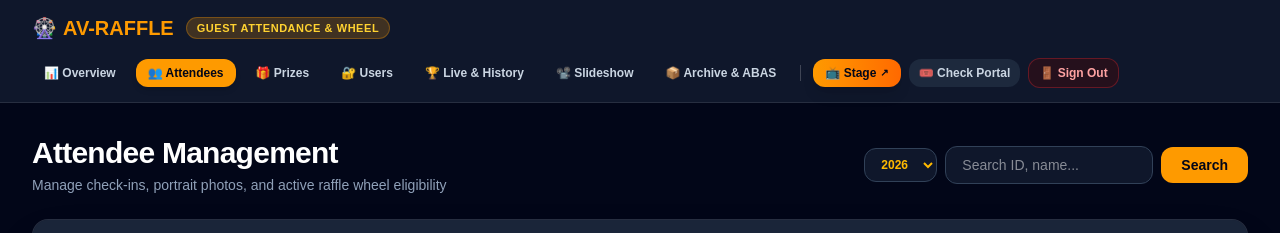
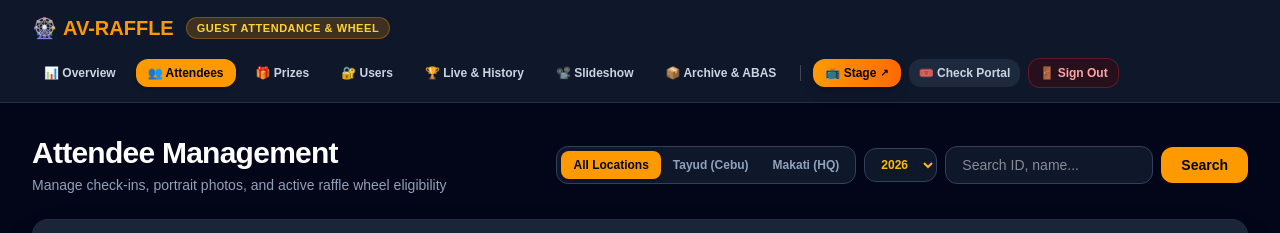
Before and after one commit to avegabros/avraffle, a Next.js app in the folder web/: page /admin/guests in a window 1280 px wide. Shown: the top 233 px of the page. Built offline with nearby package versions, Linux system fonts and the light colour scheme; no server answers; the database is empty.

Commit message:
feat(admin): restore location toggle filter on /admin/guests page

```diff
--- a/web/src/app/admin/guests/page.tsx
+++ b/web/src/app/admin/guests/page.tsx
@@ -164,9 +164,33 @@ export default function AdminGuestsPage() {
             }}
             className="flex flex-wrap items-center gap-2"
           >
+            <div className="flex bg-slate-900 border border-slate-700 rounded-xl overflow-hidden p-1">
+              {(['ALL', 'TAYUD', 'MAKATI'] as const).map((loc) => (
+                <button
+                  type="button"
+                  key={loc}
+                  onClick={() => {
+                    setSelectedLocation(loc);
+                    fetchGuests(search, loc, selectedYear);
+                  }}
+                  className={`px-3 py-1.5 rounded-lg text-xs font-bold transition ${
+                    selectedLocation === loc
+                      ? 'bg-amber-500 text-slate-950 font-black shadow'
+                      : 'text-slate-400 hover:text-white'
+                  }`}
+                >
+                  {loc === 'ALL' ? 'All Locations' : loc === 'TAYUD' ? 'Tayud (Cebu)' : 'Makati (HQ)'}
+                </button>
+              ))}
+            </div>
+
             <select
               value={selectedYear}
-              onChange={(e) => setSelectedYear(parseInt(e.target.value, 10))}
+              onChange={(e) => {
+                const yr = parseInt(e.target.value, 10);
+                setSelectedYear(yr);
+                fetchGuests(search, selectedLocation, yr);
+              }}
               className="px-3 py-2 bg-slate-900 border border-slate-700 rounded-xl text-xs font-bold text-amber-400 focus:outline-none"
             >
               <option value={2026}>2026</option>
@@ -238,9 +262,16 @@ export default function AdminGuestsPage() {
                         </div>
                       </td>
                       <td className="px-6 py-4">
-                        <span className="text-[10px] font-black uppercase px-2 py-0.5 rounded-md bg-slate-800 text-amber-300 border border-slate-700">
-                          {g.department || g.assigned || 'Avega Group'} · {g.eventYear || 2026}
-                        </span>
+                        <div className="flex flex-col gap-1 items-start">
+                          <span className="text-[10px] font-black uppercase px-2 py-0.5 rounded-md bg-amber-500/20 text-amber-300 border border-amber-500/30">
+                            {g.location || 'ALL'} · {g.eventYear || 2026}
+                          </span>
+                          {g.assigned && g.assigned !== 'ALL LOCATIONS' && (
+                            <span className="text-[10px] font-medium text-slate-400">
+                              {g.assigned}
+                            </span>
+                          )}
+                        </div>
                       </td>
                       <td className="px-6 py-4 text-xs text-slate-400">
                         {g.department || 'N/A'} {g.position ? `• ${g.position}` : ''}
```
